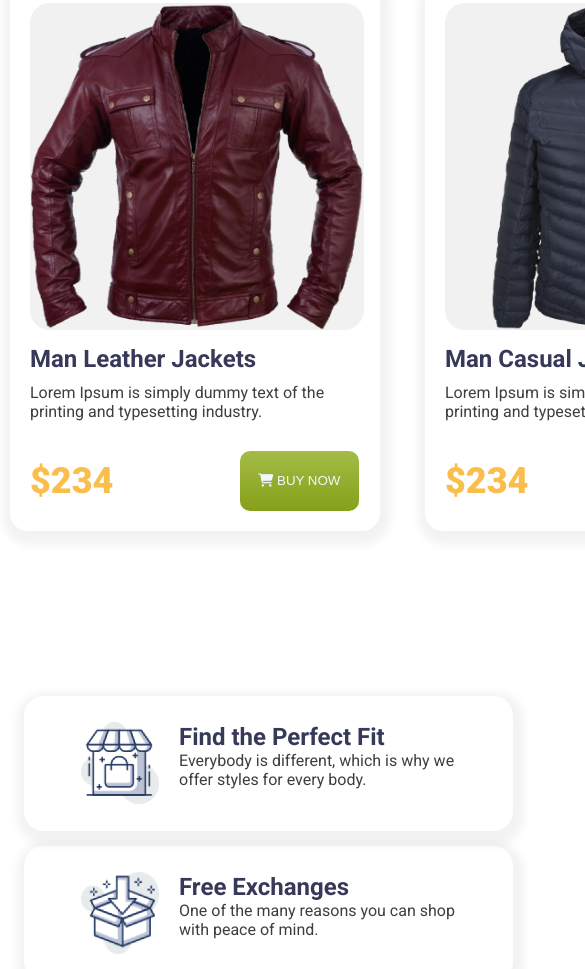
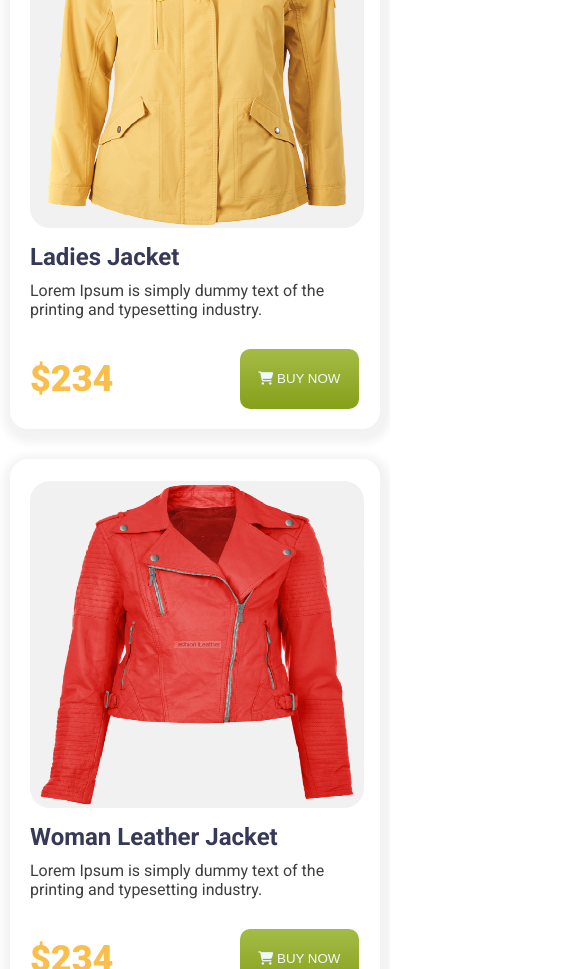
Before and after one commit to RMABID/penguin-fashion-abid, a plain HTML site: page imdex.html in a window 390 px wide. Shown: the part 1753-2722 px from the top of the page, 585 px wide, since content can reach past the window. Drawn offline with Linux system fonts and the light colour scheme.

Commit message:
responsive commit

```diff
--- a/style.css
+++ b/style.css
@@ -199,6 +199,7 @@ header{
 .footer-image{
     width: 600px;
     height: 355px;
+    /* border: 1px solid red; */
 }
 
 
@@ -228,4 +229,32 @@ header{
     .bannner-section-container{
         flex-direction: column;
     }
+    .woman-jacket-card{
+        grid-template-columns: repeat(1, 1fr);
+    }
+    .footer-section{
+        margin-top: 220px;
+        flex-direction: column;
+        justify-content: center;
+        align-items: center;
+        text-align: center;
+    }
+    .footer-content{
+        width: 343px;
+        height: 240px;
+        flex-direction: column;
+        align-items: center;
+        text-align: center;
+    }
+    .footer-image{
+        width: 292px;
+        height: 173px;
+        margin-top: -1000px;
+    }
+    .title h1,
+    .title p{
+        margin: auto;
+        line-height: 28px;
+        text-align: center;
+    }
 }
```
